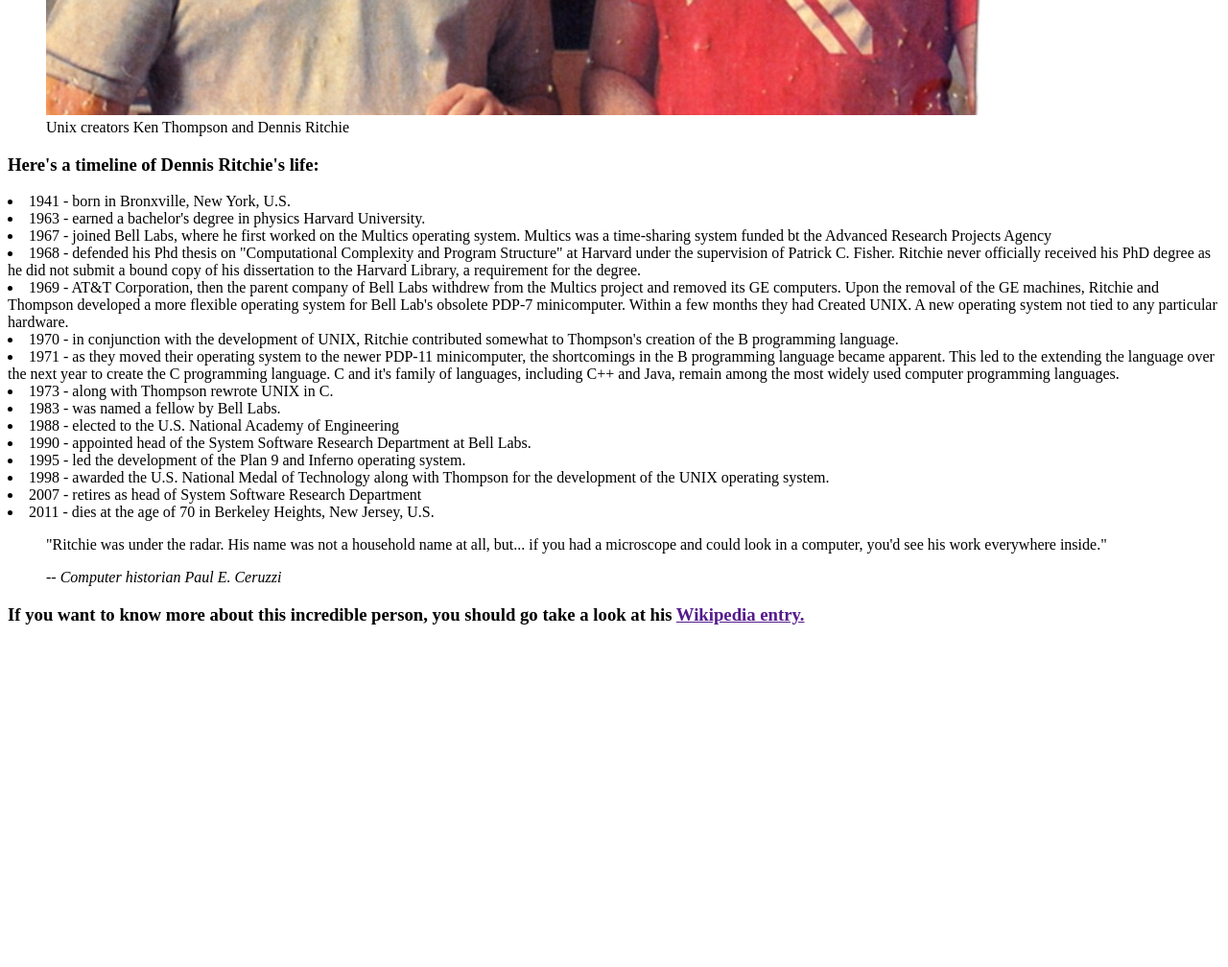
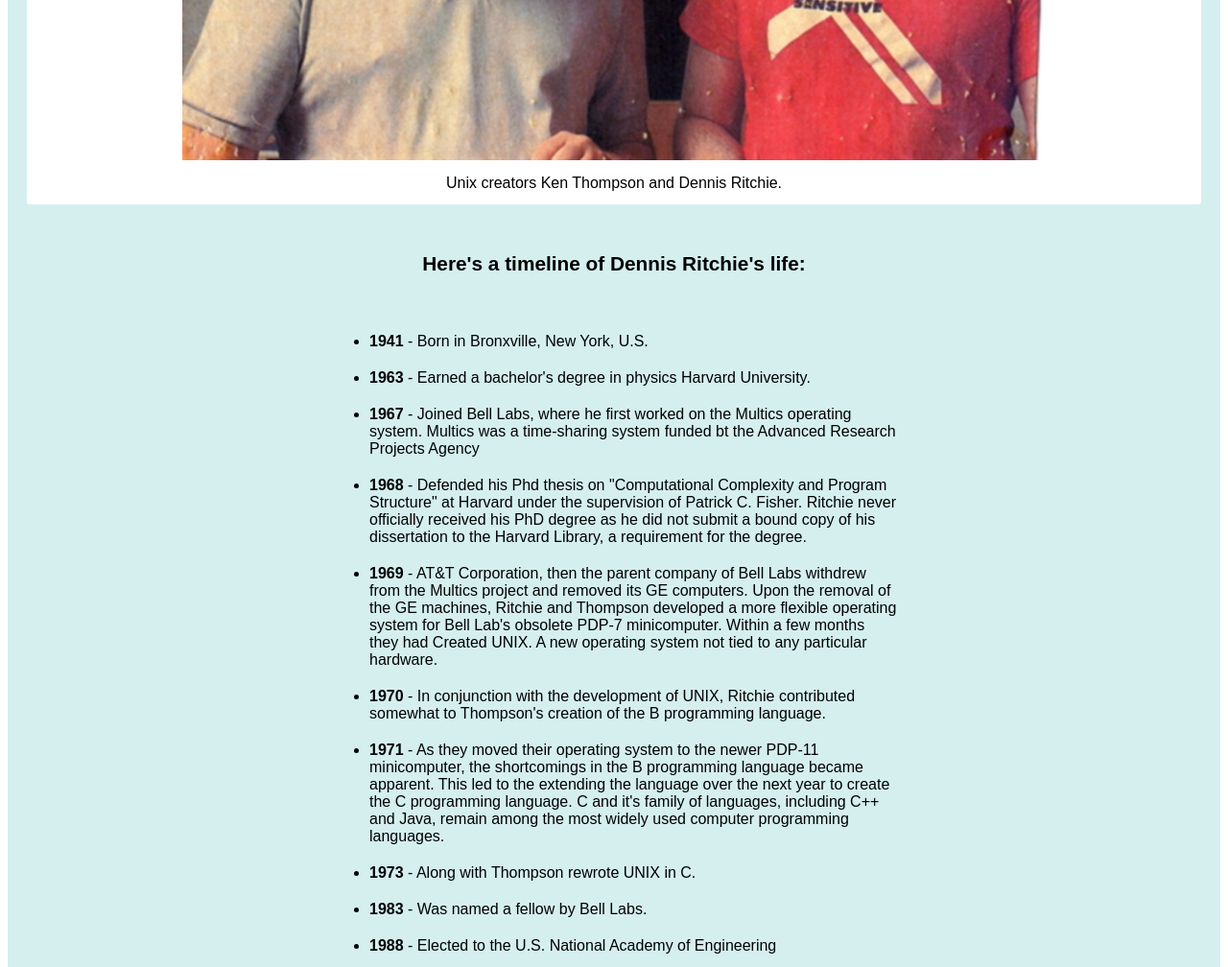
Before and after one commit to Sindrei/tribute-page, a plain HTML site: page index.html in a window 1280 px wide. Shown: the part 600-1608 px from the top of the page at 96% size. Before the commit the page ends 1271 px from the top, so only its background shows below. Drawn offline with Linux system fonts and the light colour scheme.

Commit message:
Finished styling of tribute page
Added styling for numerous elements on the page.
Fixed a few mistakes in the HTML.

```diff
--- a/index.html
+++ b/index.html
@@ -21,85 +21,85 @@
           alt="Unix creators Ken Thompson and Dennis Ritchie"
         />
         <figcaption id="img-caption">
-          Unix creators Ken Thompson and Dennis Ritchie
+          Unix creators Ken Thompson and Dennis Ritchie.
         </figcaption>
       </figure>
       <div id="tribute-info">
-        <h3>Here's a timeline of Dennis Ritchie's life:</h3>
+        <h3 id="timeline">Here's a timeline of Dennis Ritchie's life:</h3>
+        <ul>
           <li>
-          <span class="bold">1941</span> - born in Bronxville, New York, U.S.
+            <span class="bold">1941</span> - Born in Bronxville, New York, U.S.
           </li>
           <li>
-          <span class="bold">1963</span> - earned a bachelor's degree in physics
-          Harvard University.
+            <span class="bold">1963</span> - Earned a bachelor's degree in
+            physics Harvard University.
           </li>
           <li>
-          <span class="bold">1967</span> - joined Bell Labs, where he first
+            <span class="bold">1967</span> - Joined Bell Labs, where he first
             worked on the Multics operating system. Multics was a time-sharing
             system funded bt the Advanced Research Projects Agency
           </li>
           <li>
-          <span class="bold"
-            >1968 - defended his Phd thesis on "Computational Complexity and
-            Program Structure" at Harvard under the supervision of Patrick C.
-            Fisher. Ritchie never officially received his PhD degree as he did
-            not submit a bound copy of his dissertation to the Harvard Library,
-            a requirement for the degree.</span
-          >
+            <span class="bold">1968</span> - Defended his Phd thesis on
+            "Computational Complexity and Program Structure" at Harvard under
+            the supervision of Patrick C. Fisher. Ritchie never officially
+            received his PhD degree as he did not submit a bound copy of his
+            dissertation to the Harvard Library, a requirement for the degree.
           </li>
           <li>
             <span class="bold">1969</span> - AT&T Corporation, then the parent
-          company of Bell Labs withdrew from the Multics project and removed its
-          GE computers. Upon the removal of the GE machines, Ritchie and
+            company of Bell Labs withdrew from the Multics project and removed
+            its GE computers. Upon the removal of the GE machines, Ritchie and
             Thompson developed a more flexible operating system for Bell Lab's
             obsolete PDP-7 minicomputer. Within a few months they had Created
             UNIX. A new operating system not tied to any particular hardware.
           </li>
           <li>
-          <span class="bold">1970</span> - in conjunction with the development
-          of UNIX, Ritchie contributed somewhat to Thompson's creation of the B
-          programming language.
+            <span class="bold">1970</span> - In conjunction with the development
+            of UNIX, Ritchie contributed somewhat to Thompson's creation of the
+            B programming language.
           </li>
           <li>
-          <span class="bold">1971</span> - as they moved their operating system
-          to the newer PDP-11 minicomputer, the shortcomings in the B
+            <span class="bold">1971</span> - As they moved their operating
+            system to the newer PDP-11 minicomputer, the shortcomings in the B
             programming language became apparent. This led to the extending the
             language over the next year to create the C programming language. C
-          and it's family of languages, including C++ and Java, remain among the
-          most widely used computer programming languages.
+            and it's family of languages, including C++ and Java, remain among
+            the most widely used computer programming languages.
           </li>
           <li>
-          <span class="bold">1973</span> - along with Thompson rewrote UNIX in
+            <span class="bold">1973</span> - Along with Thompson rewrote UNIX in
             C.
           </li>
           <li>
-          <span class="bold">1983</span> - was named a fellow by Bell Labs.
+            <span class="bold">1983</span> - Was named a fellow by Bell Labs.
           </li>
           <li>
-          <span class="bold">1988</span> - elected to the U.S. National Academy
-          of Engineering
+            <span class="bold">1988</span> - Elected to the U.S. National
+            Academy of Engineering
           </li>
           <li>
-          <span class="bold">1990</span> - appointed head of the System Software
-          Research Department at Bell Labs.
+            <span class="bold">1990</span> - Appointed head of the System
+            Software Research Department at Bell Labs.
           </li>
           <li>
-          <span class="bold">1995</span> - led the development of the Plan 9 and
-          Inferno operating system.
+            <span class="bold">1995</span> - Led the development of the Plan 9
+            and Inferno operating system.
           </li>
           <li>
-          <span class="bold">1998</span> - awarded the U.S. National Medal of
+            <span class="bold">1998</span> - Awarded the U.S. National Medal of
             Technology along with Thompson for the development of the UNIX
             operating system.
           </li>
           <li>
-          <span class="bold">2007</span> - retires as head of System Software
+            <span class="bold">2007</span> - Retires as head of System Software
             Research Department
           </li>
           <li>
-          <span class="bold">2011</span> - dies at the age of 70 in Berkeley
+            <span class="bold">2011</span> - Dies at the age of 70 in Berkeley
             Heights, New Jersey, U.S.
           </li>
+        </ul>
       </div>
       <blockquote cite="https://en.wikipedia.org/wiki/Dennis_Ritchie">
         <p>
--- a/styles.css
+++ b/styles.css
@@ -0,0 +1,78 @@
+body {
+    margin: 0;
+    font-family: Arial, Helvetica, sans-serif;
+}
+
+main {
+    background: rgba(191, 231, 231, 0.651);
+    margin: 30px 8px;
+    border-radius: 5px;
+    padding: 10px;
+}
+
+#title {
+    display: block;
+    text-align: center;
+    padding: 20px 0 10px 0;
+    font-size: 2.5rem;
+}
+
+main>p {
+    text-align: center;
+}
+
+#img-div {
+    background: white;
+    align-items: center;
+    padding: 8px;
+    border-radius: 3px;
+    margin: 1em 10px;
+}
+
+#image {
+    display: block;
+    width: 100%;
+    max-width: 900px;
+    height: auto;
+    margin: 0 auto;
+}
+
+figcaption {
+    display: block;
+    margin: 15px 0 5px 0;
+    text-align: center;
+    font-size: 1rem;
+}
+
+#tribute-info {
+    margin: 0 auto;
+}
+
+ul {
+    max-width: 550px;
+    margin: 0 auto;
+}
+
+li {
+    padding: 10px 0;
+    font-size: 1rem;
+}
+
+#timeline {
+    margin: 50px 0;
+}
+
+h3 {
+    text-align: center;
+    font-size: 1.30rem;
+}
+
+.bold {
+    font-weight: bold;
+}
+
+blockquote {
+    max-width: 545px;
+    margin: 0 auto;
+    font-size: 1rem;
+}
```
Lines whose indentation alone changed are shown as unchanged.
